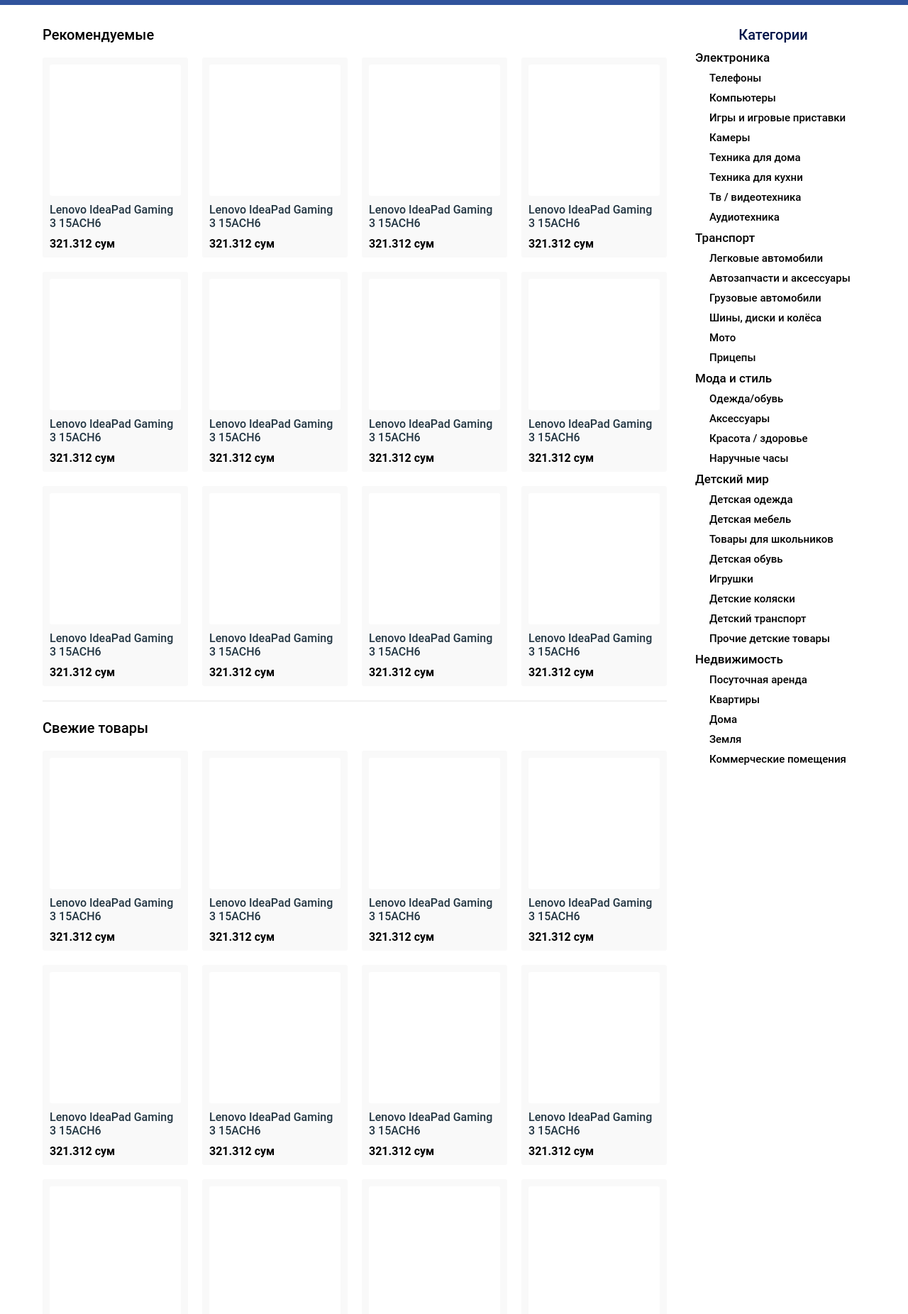
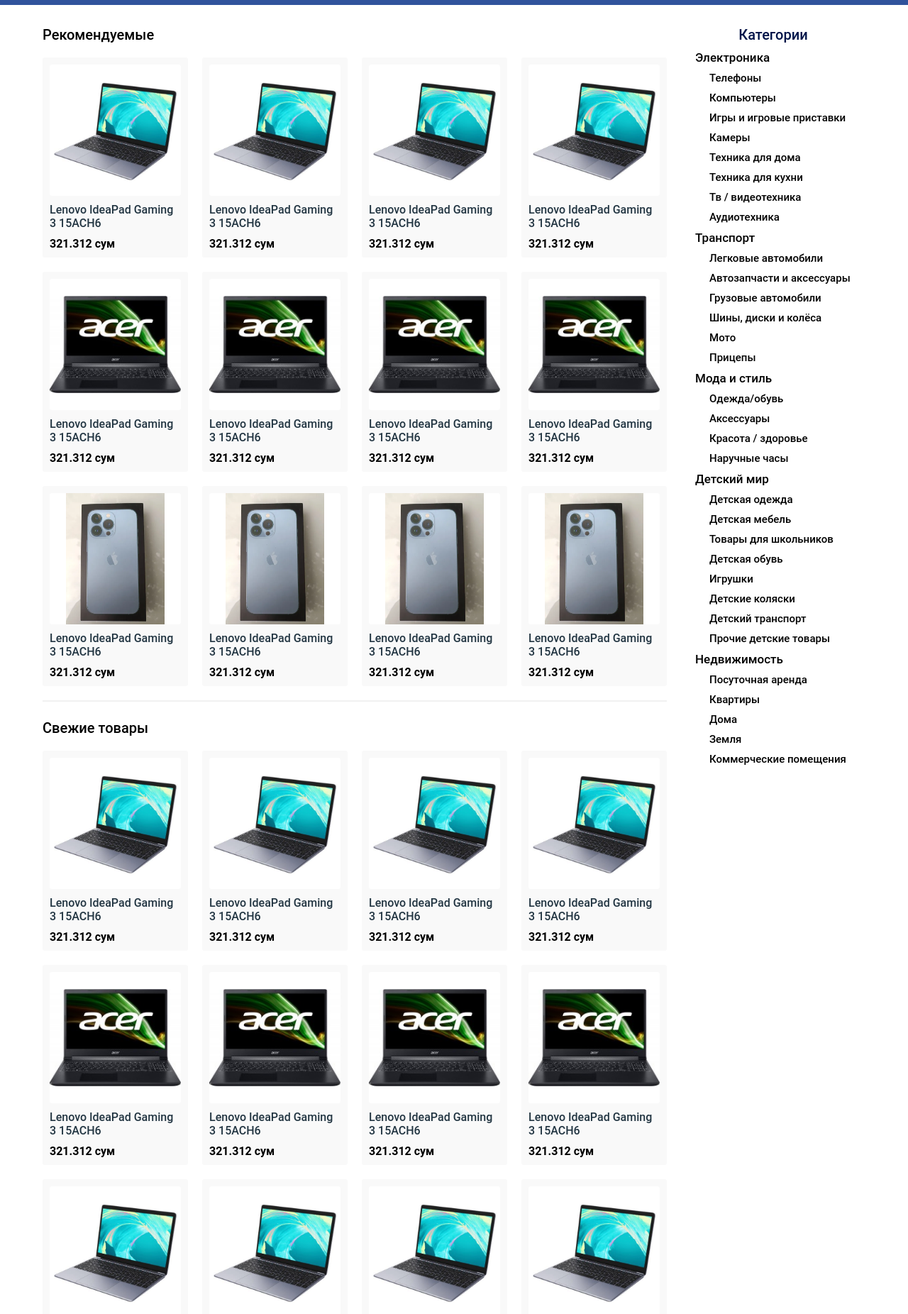
Before and after one commit to SarkorbekA/smart-way, a plain HTML site: page index.html in a window 1280 px wide. Shown: the part 48-1900 px from the top of the page at 71% size. Drawn offline with Linux system fonts and the light colour scheme; the site is published under a folder, as on GitHub Pages, so addresses that start at the root find nothing.

Commit message:
Update index.html

```diff
--- a/index.html
+++ b/index.html
@@ -135,7 +135,7 @@
 
                         <div class="grid-item">
                             <a class="case_link" href="#">
-                                <div style="background-image: url(/images/cover1.jpg);" class="cover"></div>
+                                <div style="background-image: url(images/cover1.jpg);" class="cover"></div>
                                 <p class="rec_sub_title">Lenovo IdeaPad Gaming 3 15ACH6</p>
                                 <div class="rec_lowercase">
                                     <div class="rec_price">321.312 сум</div>
@@ -144,7 +144,7 @@
                         </div>
                         <div class="grid-item">
                             <a class="case_link" href="#">
-                                <div style="background-image: url(/images/cover1.jpg);" class="cover"></div>
+                                <div style="background-image: url(images/cover1.jpg);" class="cover"></div>
                                 <p class="rec_sub_title">Lenovo IdeaPad Gaming 3 15ACH6</p>
                                 <div class="rec_lowercase">
                                     <div class="rec_price">321.312 сум</div>
@@ -153,7 +153,7 @@
                         </div>
                         <div class="grid-item">
                             <a class="case_link" href="#">
-                                <div style="background-image: url(/images/cover1.jpg);" class="cover"></div>
+                                <div style="background-image: url(images/cover1.jpg);" class="cover"></div>
                                 <p class="rec_sub_title">Lenovo IdeaPad Gaming 3 15ACH6</p>
                                 <div class="rec_lowercase">
                                     <div class="rec_price">321.312 сум</div>
@@ -162,7 +162,7 @@
                         </div>
                         <div class="grid-item">
                             <a class="case_link" href="#">
-                                <div style="background-image: url(/images/cover1.jpg);" class="cover"></div>
+                                <div style="background-image: url(images/cover1.jpg);" class="cover"></div>
                                 <p class="rec_sub_title">Lenovo IdeaPad Gaming 3 15ACH6</p>
                                 <div class="rec_lowercase">
                                     <div class="rec_price">321.312 сум</div>
@@ -171,7 +171,7 @@
                         </div>
                         <div class="grid-item">
                             <a class="case_link" href="#">
-                                <div style="background-image: url(/images/cover.jpg);" class="cover"></div>
+                                <div style="background-image: url(images/cover.jpg);" class="cover"></div>
                                 <p class="rec_sub_title">Lenovo IdeaPad Gaming 3 15ACH6</p>
                                 <div class="rec_lowercase">
                                     <div class="rec_price">321.312 сум</div>
@@ -180,7 +180,7 @@
                         </div>
                         <div class="grid-item">
                             <a class="case_link" href="#">
-                                <div style="background-image: url(/images/cover.jpg);" class="cover"></div>
+                                <div style="background-image: url(images/cover.jpg);" class="cover"></div>
                                 <p class="rec_sub_title">Lenovo IdeaPad Gaming 3 15ACH6</p>
                                 <div class="rec_lowercase">
                                     <div class="rec_price">321.312 сум</div>
@@ -189,7 +189,7 @@
                         </div>
                         <div class="grid-item">
                             <a class="case_link" href="#">
-                                <div style="background-image: url(/images/cover.jpg);" class="cover"></div>
+                                <div style="background-image: url(images/cover.jpg);" class="cover"></div>
                                 <p class="rec_sub_title">Lenovo IdeaPad Gaming 3 15ACH6</p>
                                 <div class="rec_lowercase">
                                     <div class="rec_price">321.312 сум</div>
@@ -198,7 +198,7 @@
                         </div>
                         <div class="grid-item">
                             <a class="case_link" href="#">
-                                <div style="background-image: url(/images/cover.jpg);" class="cover"></div>
+                                <div style="background-image: url(images/cover.jpg);" class="cover"></div>
                                 <p class="rec_sub_title">Lenovo IdeaPad Gaming 3 15ACH6</p>
                                 <div class="rec_lowercase">
                                     <div class="rec_price">321.312 сум</div>
@@ -207,7 +207,7 @@
                         </div>
                         <div class="grid-item">
                             <a class="case_link" href="#">
-                                <div style="background-image: url(/images/cover2.webp);" class="cover"></div>
+                                <div style="background-image: url(images/cover2.webp);" class="cover"></div>
                                 <p class="rec_sub_title">Lenovo IdeaPad Gaming 3 15ACH6</p>
                                 <div class="rec_lowercase">
                                     <div class="rec_price">321.312 сум</div>
@@ -216,7 +216,7 @@
                         </div>
                         <div class="grid-item">
                             <a class="case_link" href="#">
-                                <div style="background-image: url(/images/cover2.webp);" class="cover"></div>
+                                <div style="background-image: url(images/cover2.webp);" class="cover"></div>
                                 <p class="rec_sub_title">Lenovo IdeaPad Gaming 3 15ACH6</p>
                                 <div class="rec_lowercase">
                                     <div class="rec_price">321.312 сум</div>
@@ -225,7 +225,7 @@
                         </div>
                         <div class="grid-item">
                             <a class="case_link" href="#">
-                                <div style="background-image: url(/images/cover2.webp);" class="cover"></div>
+                                <div style="background-image: url(images/cover2.webp);" class="cover"></div>
                                 <p class="rec_sub_title">Lenovo IdeaPad Gaming 3 15ACH6</p>
                                 <div class="rec_lowercase">
                                     <div class="rec_price">321.312 сум</div>
@@ -234,7 +234,7 @@
                         </div>
                         <div class="grid-item">
                             <a class="case_link" href="#">
-                                <div style="background-image: url(/images/cover2.webp);" class="cover"></div>
+                                <div style="background-image: url(images/cover2.webp);" class="cover"></div>
                                 <p class="rec_sub_title">Lenovo IdeaPad Gaming 3 15ACH6</p>
                                 <div class="rec_lowercase">
                                     <div class="rec_price">321.312 сум</div>
@@ -251,7 +251,7 @@
 
                         <div class="grid-item">
                             <a class="case_link" href="#">
-                                <div style="background-image: url(/images/cover1.jpg);" class="cover"></div>
+                                <div style="background-image: url(images/cover1.jpg);" class="cover"></div>
                                 <p class="rec_sub_title">Lenovo IdeaPad Gaming 3 15ACH6</p>
                                 <div class="rec_lowercase">
                                     <div class="rec_price">321.312 сум</div>
@@ -260,7 +260,7 @@
                         </div>
                         <div class="grid-item">
                             <a class="case_link" href="#">
-                                <div style="background-image: url(/images/cover1.jpg);" class="cover"></div>
+                                <div style="background-image: url(images/cover1.jpg);" class="cover"></div>
                                 <p class="rec_sub_title">Lenovo IdeaPad Gaming 3 15ACH6</p>
                                 <div class="rec_lowercase">
                                     <div class="rec_price">321.312 сум</div>
@@ -269,7 +269,7 @@
                         </div>
                         <div class="grid-item">
                             <a class="case_link" href="#">
-                                <div style="background-image: url(/images/cover1.jpg);" class="cover"></div>
+                                <div style="background-image: url(images/cover1.jpg);" class="cover"></div>
                                 <p class="rec_sub_title">Lenovo IdeaPad Gaming 3 15ACH6</p>
                                 <div class="rec_lowercase">
                                     <div class="rec_price">321.312 сум</div>
@@ -278,7 +278,7 @@
                         </div>
                         <div class="grid-item">
                             <a class="case_link" href="#">
-                                <div style="background-image: url(/images/cover1.jpg);" class="cover"></div>
+                                <div style="background-image: url(images/cover1.jpg);" class="cover"></div>
                                 <p class="rec_sub_title">Lenovo IdeaPad Gaming 3 15ACH6</p>
                                 <div class="rec_lowercase">
                                     <div class="rec_price">321.312 сум</div>
@@ -287,7 +287,7 @@
                         </div>
                         <div class="grid-item">
                             <a class="case_link" href="#">
-                                <div style="background-image: url(/images/cover.jpg);" class="cover"></div>
+                                <div style="background-image: url(images/cover.jpg);" class="cover"></div>
                                 <p class="rec_sub_title">Lenovo IdeaPad Gaming 3 15ACH6</p>
                                 <div class="rec_lowercase">
                                     <div class="rec_price">321.312 сум</div>
@@ -296,7 +296,7 @@
                         </div>
                         <div class="grid-item">
                             <a class="case_link" href="#">
-                                <div style="background-image: url(/images/cover.jpg);" class="cover"></div>
+                                <div style="background-image: url(images/cover.jpg);" class="cover"></div>
                                 <p class="rec_sub_title">Lenovo IdeaPad Gaming 3 15ACH6</p>
                                 <div class="rec_lowercase">
                                     <div class="rec_price">321.312 сум</div>
@@ -305,7 +305,7 @@
                         </div>
                         <div class="grid-item">
                             <a class="case_link" href="#">
-                                <div style="background-image: url(/images/cover.jpg);" class="cover"></div>
+                                <div style="background-image: url(images/cover.jpg);" class="cover"></div>
                                 <p class="rec_sub_title">Lenovo IdeaPad Gaming 3 15ACH6</p>
                                 <div class="rec_lowercase">
                                     <div class="rec_price">321.312 сум</div>
@@ -314,7 +314,7 @@
                         </div>
                         <div class="grid-item">
                             <a class="case_link" href="#">
-                                <div style="background-image: url(/images/cover.jpg);" class="cover"></div>
+                                <div style="background-image: url(images/cover.jpg);" class="cover"></div>
                                 <p class="rec_sub_title">Lenovo IdeaPad Gaming 3 15ACH6</p>
                                 <div class="rec_lowercase">
                                     <div class="rec_price">321.312 сум</div>
@@ -323,7 +323,7 @@
                         </div>
                         <div class="grid-item">
                             <a class="case_link" href="#">
-                                <div style="background-image: url(/images/cover1.jpg);" class="cover"></div>
+                                <div style="background-image: url(images/cover1.jpg);" class="cover"></div>
                                 <p class="rec_sub_title">Lenovo IdeaPad Gaming 3 15ACH6</p>
                                 <div class="rec_lowercase">
                                     <div class="rec_price">321.312 сум</div>
@@ -332,7 +332,7 @@
                         </div>
                         <div class="grid-item">
                             <a class="case_link" href="#">
-                                <div style="background-image: url(/images/cover1.jpg);" class="cover"></div>
+                                <div style="background-image: url(images/cover1.jpg);" class="cover"></div>
                                 <p class="rec_sub_title">Lenovo IdeaPad Gaming 3 15ACH6</p>
                                 <div class="rec_lowercase">
                                     <div class="rec_price">321.312 сум</div>
@@ -341,7 +341,7 @@
                         </div>
                         <div class="grid-item">
                             <a class="case_link" href="#">
-                                <div style="background-image: url(/images/cover1.jpg);" class="cover"></div>
+                                <div style="background-image: url(images/cover1.jpg);" class="cover"></div>
                                 <p class="rec_sub_title">Lenovo IdeaPad Gaming 3 15ACH6</p>
                                 <div class="rec_lowercase">
                                     <div class="rec_price">321.312 сум</div>
@@ -350,7 +350,7 @@
                         </div>
                         <div class="grid-item">
                             <a class="case_link" href="#">
-                                <div style="background-image: url(/images/cover1.jpg);" class="cover"></div>
+                                <div style="background-image: url(images/cover1.jpg);" class="cover"></div>
                                 <p class="rec_sub_title">Lenovo IdeaPad Gaming 3 15ACH6</p>
                                 <div class="rec_lowercase">
                                     <div class="rec_price">321.312 сум</div>
@@ -359,7 +359,7 @@
                         </div>
                         <div class="grid-item">
                             <a class="case_link" href="#">
-                                <div style="background-image: url(/images/cover.jpg);" class="cover"></div>
+                                <div style="background-image: url(images/cover.jpg);" class="cover"></div>
                                 <p class="rec_sub_title">Lenovo IdeaPad Gaming 3 15ACH6</p>
                                 <div class="rec_lowercase">
                                     <div class="rec_price">321.312 сум</div>
@@ -368,7 +368,7 @@
                         </div>
                         <div class="grid-item">
                             <a class="case_link" href="#">
-                                <div style="background-image: url(/images/cover.jpg);" class="cover"></div>
+                                <div style="background-image: url(images/cover.jpg);" class="cover"></div>
                                 <p class="rec_sub_title">Lenovo IdeaPad Gaming 3 15ACH6</p>
                                 <div class="rec_lowercase">
                                     <div class="rec_price">321.312 сум</div>
@@ -377,7 +377,7 @@
                         </div>
                         <div class="grid-item">
                             <a class="case_link" href="#">
-                                <div style="background-image: url(/images/cover.jpg);" class="cover"></div>
+                                <div style="background-image: url(images/cover.jpg);" class="cover"></div>
                                 <p class="rec_sub_title">Lenovo IdeaPad Gaming 3 15ACH6</p>
                                 <div class="rec_lowercase">
                                     <div class="rec_price">321.312 сум</div>
@@ -386,7 +386,7 @@
                         </div>
                         <div class="grid-item">
                             <a class="case_link" href="#">
-                                <div style="background-image: url(/images/cover.jpg);" class="cover"></div>
+                                <div style="background-image: url(images/cover.jpg);" class="cover"></div>
                                 <p class="rec_sub_title">Lenovo IdeaPad Gaming 3 15ACH6</p>
                                 <div class="rec_lowercase">
                                     <div class="rec_price">321.312 сум</div>
@@ -395,7 +395,7 @@
                         </div>
                         <div class="grid-item">
                             <a class="case_link" href="#">
-                                <div style="background-image: url(/images/cover1.jpg);" class="cover"></div>
+                                <div style="background-image: url(images/cover1.jpg);" class="cover"></div>
                                 <p class="rec_sub_title">Lenovo IdeaPad Gaming 3 15ACH6</p>
                                 <div class="rec_lowercase">
                                     <div class="rec_price">321.312 сум</div>
@@ -404,7 +404,7 @@
                         </div>
                         <div class="grid-item">
                             <a class="case_link" href="#">
-                                <div style="background-image: url(/images/cover1.jpg);" class="cover"></div>
+                                <div style="background-image: url(images/cover1.jpg);" class="cover"></div>
                                 <p class="rec_sub_title">Lenovo IdeaPad Gaming 3 15ACH6</p>
                                 <div class="rec_lowercase">
                                     <div class="rec_price">321.312 сум</div>
@@ -413,7 +413,7 @@
                         </div>
                         <div class="grid-item">
                             <a class="case_link" href="#">
-                                <div style="background-image: url(/images/cover1.jpg);" class="cover"></div>
+                                <div style="background-image: url(images/cover1.jpg);" class="cover"></div>
                                 <p class="rec_sub_title">Lenovo IdeaPad Gaming 3 15ACH6</p>
                                 <div class="rec_lowercase">
                                     <div class="rec_price">321.312 сум</div>
@@ -422,7 +422,7 @@
                         </div>
                         <div class="grid-item">
                             <a class="case_link" href="#">
-                                <div style="background-image: url(/images/cover1.jpg);" class="cover"></div>
+                                <div style="background-image: url(images/cover1.jpg);" class="cover"></div>
                                 <p class="rec_sub_title">Lenovo IdeaPad Gaming 3 15ACH6</p>
                                 <div class="rec_lowercase">
                                     <div class="rec_price">321.312 сум</div>
@@ -431,7 +431,7 @@
                         </div>
                         <div class="grid-item">
                             <a class="case_link" href="#">
-                                <div style="background-image: url(/images/cover.jpg);" class="cover"></div>
+                                <div style="background-image: url(images/cover.jpg);" class="cover"></div>
                                 <p class="rec_sub_title">Lenovo IdeaPad Gaming 3 15ACH6</p>
                                 <div class="rec_lowercase">
                                     <div class="rec_price">321.312 сум</div>
@@ -440,7 +440,7 @@
                         </div>
                         <div class="grid-item">
                             <a class="case_link" href="#">
-                                <div style="background-image: url(/images/cover.jpg);" class="cover"></div>
+                                <div style="background-image: url(images/cover.jpg);" class="cover"></div>
                                 <p class="rec_sub_title">Lenovo IdeaPad Gaming 3 15ACH6</p>
                                 <div class="rec_lowercase">
                                     <div class="rec_price">321.312 сум</div>
@@ -449,7 +449,7 @@
                         </div>
                         <div class="grid-item">
                             <a class="case_link" href="#">
-                                <div style="background-image: url(/images/cover.jpg);" class="cover"></div>
+                                <div style="background-image: url(images/cover.jpg);" class="cover"></div>
                                 <p class="rec_sub_title">Lenovo IdeaPad Gaming 3 15ACH6</p>
                                 <div class="rec_lowercase">
                                     <div class="rec_price">321.312 сум</div>
@@ -458,7 +458,7 @@
                         </div>
                         <div class="grid-item">
                             <a class="case_link" href="#">
-                                <div style="background-image: url(/images/cover.jpg);" class="cover"></div>
+                                <div style="background-image: url(images/cover.jpg);" class="cover"></div>
                                 <p class="rec_sub_title">Lenovo IdeaPad Gaming 3 15ACH6</p>
                                 <div class="rec_lowercase">
                                     <div class="rec_price">321.312 сум</div>
@@ -496,9 +496,9 @@
                     </div>
                     <p class="length">3</p>
                     <div class="more_slider">
-                        <div class="more_cover" id="more_cover" style="background-image: url(/images/cover2.webp);"></div>
-                        <div class="more_cover"  style="background-image: url(/images/cover.jpg);"></div>
-                        <div class="more_cover" style="background-image: url(/images/cover1.jpg);"></div>
+                        <div class="more_cover" id="more_cover" style="background-image: url(images/cover2.webp);"></div>
+                        <div class="more_cover"  style="background-image: url(images/cover.jpg);"></div>
+                        <div class="more_cover" style="background-image: url(images/cover1.jpg);"></div>
                     </div>
                     <div class="more_skip" id="right">
                         <a href="#">
```
